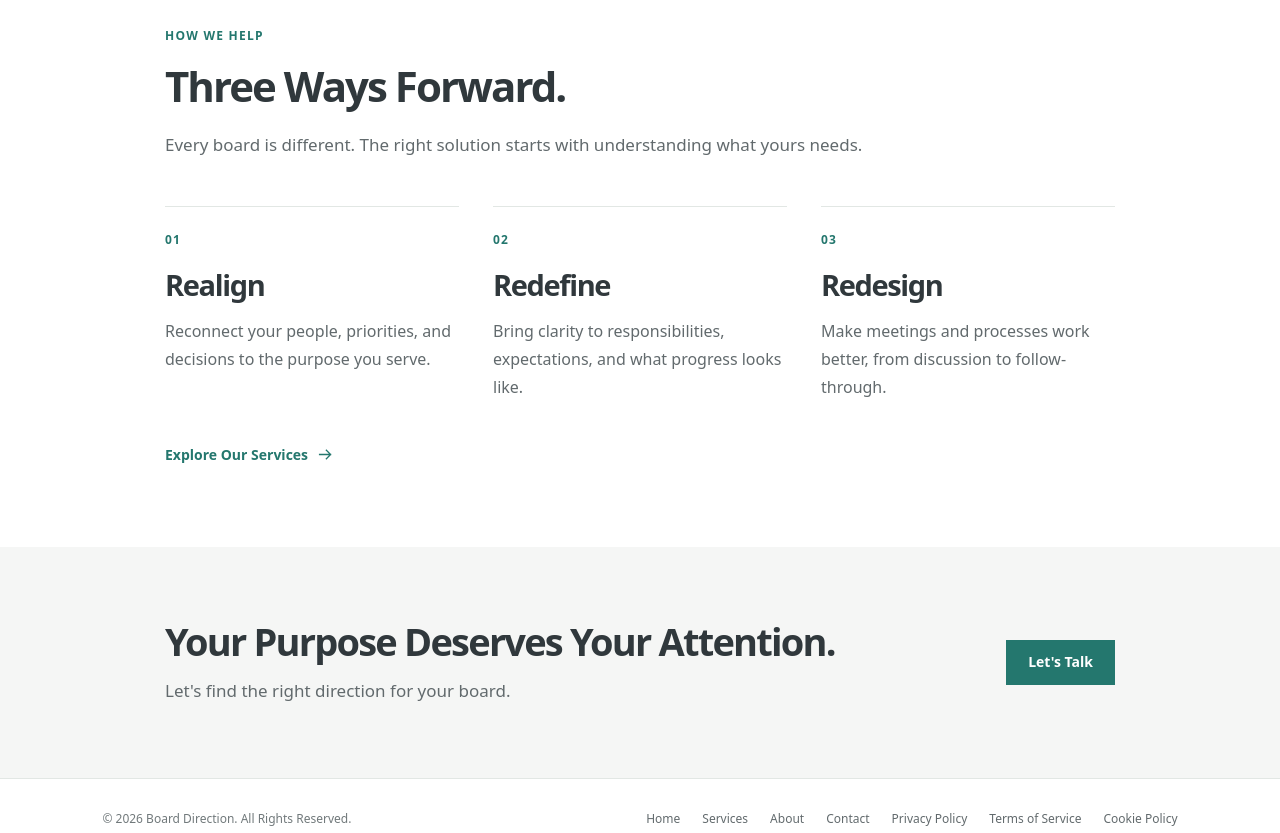
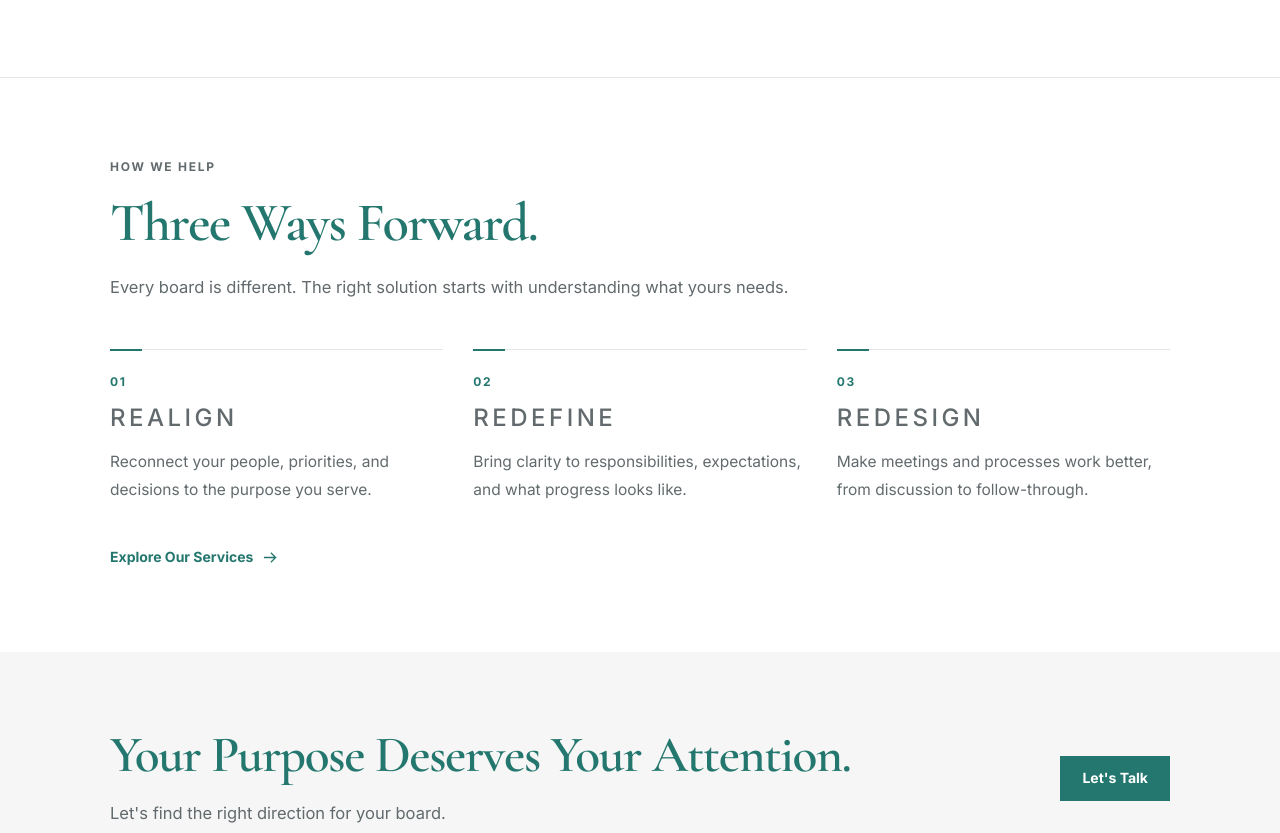
Before and after one commit to ejculp-droid/board-direction, a plain HTML site: page index.html in a window 1280 px wide. Shown: the part 1281-2114 px from the top of the page. Drawn offline with nearby package versions, Linux system fonts and the light colour scheme.

Commit message:
Restyle homepage with Board Direction editorial typography and aligned content

```diff
--- /dev/null
+++ b/assets/css/home-rto-inspired.css
@@ -0,0 +1,289 @@
+/*
+ Board Direction homepage. Harmonizes with the approved About and Services pages:
+ Cormorant Garamond display headings, Inter copy, the official BD palette,
+ and a shared editorial frame. No changes to global header/footer.
+ Existing hero copy, boardroom photo placement, 3 visible service summaries,
+ links and CTAs are preserved.
+*/
+#main-content.bd-home {
+  color: var(--ink, #30383C);
+  font-family: "Inter", ui-sans-serif, system-ui, sans-serif;
+}
+#main-content.bd-home h1,
+#main-content.bd-home h2 {
+  font-family: "Cormorant Garamond", Georgia, "Times New Roman", serif;
+  font-weight: 600;
+  letter-spacing: -.025em;
+  text-wrap: balance;
+}
+#main-content.bd-home p,
+#main-content.bd-home .button,
+#main-content.bd-home .text-link,
+#main-content.bd-home .service-card h3 {
+  font-family: "Inter", ui-sans-serif, system-ui, sans-serif;
+}
+#main-content.bd-home .home-hero.container,
+#main-content.bd-home .hero-image.container,
+#main-content.bd-home .section > .container,
+#main-content.bd-home .callout__inner.container {
+  width: min(1060px, calc(100% - var(--gutter, 60px) * 2));
+  max-width: none;
+  margin-inline: auto;
+}
+#main-content.bd-home .section-header,
+#main-content.bd-home .section-title-row,
+#main-content.bd-home .service-grid,
+#main-content.bd-home .services-more {
+  width: 100%;
+  max-width: 1060px;
+  margin-inline: auto;
+}
+#main-content.bd-home .eyebrow {
+  display: block;
+  width: fit-content;
+  margin-bottom: 19px;
+  color: var(--body, #626A6D);
+  font-family: "Inter", ui-sans-serif, system-ui, sans-serif;
+  font-size: 12px;
+  font-weight: 650;
+  letter-spacing: .145em;
+  line-height: 1.5;
+  text-transform: uppercase;
+}
+/* The Board Direction signature statement remains the homepage's dominant idea.
+   The boardroom photograph stays directly below, not beside the text. */
+#main-content.bd-home .home-hero.container {
+  display: block;
+  padding-block: 78px 43px;
+}
+#main-content.bd-home .home-hero h1 {
+  max-width: 1030px;
+  margin: 0 0 27px;
+  color: var(--teal, #24776E);
+  font-size: clamp(48px, 5vw, 69px);
+  font-weight: 600;
+  line-height: 1.025;
+  letter-spacing: -.026em;
+}
+#main-content.bd-home .home-hero .lead {
+  max-width: 790px;
+  margin: 0 0 29px;
+  color: var(--body, #626A6D);
+  font-size: 17px;
+  line-height: 1.78;
+}
+#main-content.bd-home .home-hero .button {
+  min-height: 46px;
+  font-size: 14px;
+  font-weight: 650;
+}
+#main-content.bd-home .hero-image.container {
+  height: clamp(225px, 26vw, 350px);
+  overflow: hidden;
+  border: 1px solid var(--line, #E2E7E4);
+  background: #ECF0ED;
+}
+#main-content.bd-home .hero-image img {
+  display: block;
+  width: 100%;
+  height: 100%;
+  object-fit: cover;
+  object-position: center 53%;
+}
+/* Editorial sections share the same grid, horizontal rhythm and typography. */
+#main-content.bd-home .section {
+  padding-block: 80px;
+}
+#main-content.bd-home .section-heading {
+  max-width: 920px;
+  margin: 0 0 24px;
+  color: var(--teal, #24776E);
+  font-size: clamp(40px, 4.25vw, 55px);
+  font-weight: 600;
+  line-height: 1.055;
+}
+#main-content.bd-home .section-intro {
+  max-width: 800px;
+  color: var(--body, #626A6D);
+  font-size: 16.5px;
+  line-height: 1.8;
+}
+#main-content.bd-home .section-title-row {
+  display: block;
+  margin-bottom: 46px;
+}
+#main-content.bd-home .section-title-row h2 {
+  margin-bottom: 21px;
+}
+#main-content.bd-home .section-title-row .section-intro {
+  margin: 0;
+  max-width: 790px;
+  font-size: 16.5px;
+}
+/* Uncluttered service summaries: eyebrow-like service titles and teal counters.
+   The cards stay visible: no disclosures, scripts or hover-only text. */
+#main-content.bd-home .service-grid {
+  display: grid;
+  grid-template-columns: repeat(3, minmax(0, 1fr));
+  gap: 30px;
+}
+#main-content.bd-home .service-card {
+  position: relative;
+  display: flex;
+  flex-direction: column;
+  align-items: flex-start;
+  min-width: 0;
+  border-top: 1px solid var(--line, #E2E7E4);
+  padding-top: 23px;
+}
+#main-content.bd-home .service-card::before {
+  content: "";
+  position: absolute;
+  top: -1px;
+  left: 0;
+  width: 32px;
+  border-top: 2px solid var(--teal, #24776E);
+}
+#main-content.bd-home .service-card__number {
+  margin-bottom: 13px;
+  color: var(--teal, #24776E);
+  font-family: "Inter", ui-sans-serif, system-ui, sans-serif;
+  font-size: 12px;
+  font-weight: 650;
+  letter-spacing: .14em;
+  line-height: 1.5;
+}
+#main-content.bd-home .service-card h3 {
+  max-width: 100%;
+  margin: 0 0 16px;
+  color: var(--body, #626A6D);
+  font-size: clamp(19px, 1.9vw, 24px);
+  font-weight: 500;
+  letter-spacing: .145em;
+  line-height: 1.18;
+  text-transform: uppercase;
+}
+#main-content.bd-home .service-card p {
+  max-width: 330px;
+  margin: 0;
+  color: var(--body, #626A6D);
+  font-size: 15.5px;
+  line-height: 1.77;
+}
+#main-content.bd-home .services-more {
+  margin-top: 40px;
+}
+#main-content.bd-home .services-more .text-link {
+  color: var(--teal, #24776E);
+  font-size: 14px;
+  font-weight: 650;
+}
+/* Closing invitation matches the About/Services CTA treatment. */
+#main-content.bd-home .callout {
+  padding-block: 76px 81px;
+  background: var(--soft, #F5F6F5);
+}
+#main-content.bd-home .callout__inner {
+  display: flex;
+  align-items: center;
+  justify-content: space-between;
+  gap: 48px;
+}
+#main-content.bd-home .callout h2 {
+  max-width: 770px;
+  margin: 0 0 17px;
+  color: var(--teal, #24776E);
+  font-size: clamp(39px, 4vw, 52px);
+  line-height: 1.06;
+}
+#main-content.bd-home .callout p {
+  color: var(--body, #626A6D);
+  font-size: 16.5px;
+  line-height: 1.76;
+}
+#main-content.bd-home .callout .button {
+  flex: 0 0 auto;
+  font-weight: 650;
+}
+@media (max-width: 900px) {
+  #main-content.bd-home .home-hero h1 {
+    font-size: clamp(46px, 5.5vw, 59px);
+  }
+  #main-content.bd-home .section {
+    padding-block: 72px;
+  }
+  #main-content.bd-home .service-grid {
+    gap: 22px;
+  }
+}
+@media (max-width: 760px) {
+  #main-content.bd-home .home-hero.container {
+    padding-block: 59px 37px;
+  }
+  #main-content.bd-home .home-hero h1 {
+    font-size: clamp(43px, 7.5vw, 56px);
+  }
+  #main-content.bd-home .section-heading {
+    font-size: clamp(37px, 6vw, 48px);
+  }
+  #main-content.bd-home .callout__inner {
+    align-items: flex-start;
+    flex-direction: column;
+    gap: 28px;
+  }
+}
+@media (max-width: 620px) {
+  #main-content.bd-home .home-hero.container {
+    padding-block: 54px 32px;
+  }
+  #main-content.bd-home .home-hero h1 {
+    font-size: clamp(39px, 10.5vw, 52px);
+    line-height: 1.045;
+  }
+  #main-content.bd-home .home-hero .lead {
+    font-size: 16px;
+    line-height: 1.76;
+  }
+  #main-content.bd-home .hero-image.container {
+    height: clamp(185px, 48vw, 245px);
+  }
+  #main-content.bd-home .section {
+    padding-block: 61px;
+  }
+  #main-content.bd-home .section-heading {
+    font-size: clamp(35px, 8vw, 43px);
+  }
+  #main-content.bd-home .section-intro,
+  #main-content.bd-home .section-title-row .section-intro {
+    font-size: 16px;
+  }
+  #main-content.bd-home .section-title-row {
+    margin-bottom: 33px;
+  }
+  #main-content.bd-home .service-grid {
+    grid-template-columns: 1fr;
+    gap: 28px;
+  }
+  #main-content.bd-home .service-card {
+    padding-top: 18px;
+  }
+  #main-content.bd-home .service-card h3 {
+    font-size: 22px;
+    margin-bottom: 13px;
+  }
+  #main-content.bd-home .service-card p {
+    font-size: 16px;
+  }
+  #main-content.bd-home .services-more {
+    margin-top: 30px;
+  }
+  #main-content.bd-home .callout {
+    padding-block: 61px 69px;
+  }
+  #main-content.bd-home .callout h2 {
+    font-size: clamp(36px, 8vw, 43px);
+  }
+  #main-content.bd-home .callout p {
+    font-size: 16px;
+  }
+}
--- a/index.html
+++ b/index.html
@@ -12,6 +12,10 @@
 <title>Board Direction | Recenter Your Why</title>
 <link href="favicon.svg" rel="icon" type="image/svg+xml"/>
 <link href="assets/css/style.css" rel="stylesheet"/>
+<link rel="preconnect" href="https://fonts.googleapis.com"/>
+<link rel="preconnect" href="https://fonts.gstatic.com" crossorigin/>
+<link href="https://fonts.googleapis.com/css2?family=Cormorant+Garamond:ital,wght@0,500;0,600;0,700;1,500;1,600&family=Inter:wght@400;500;600;700&display=swap" rel="stylesheet"/>
+<link href="assets/css/home-rto-inspired.css" rel="stylesheet"/>
 <script defer="" src="assets/js/main.js"></script>
 </head>
 <body>
@@ -31,7 +35,7 @@
 </nav>
 </div>
 </header>
-<main id="main-content">
+<main id="main-content" class="bd-home">
 <section aria-labelledby="home-title" class="home-hero container">
 <span class="eyebrow">Get Back To Your Directives</span>
 <h1 id="home-title">You don't need to spend more time on your board. You need to make more of the time you already give.</h1>
```
